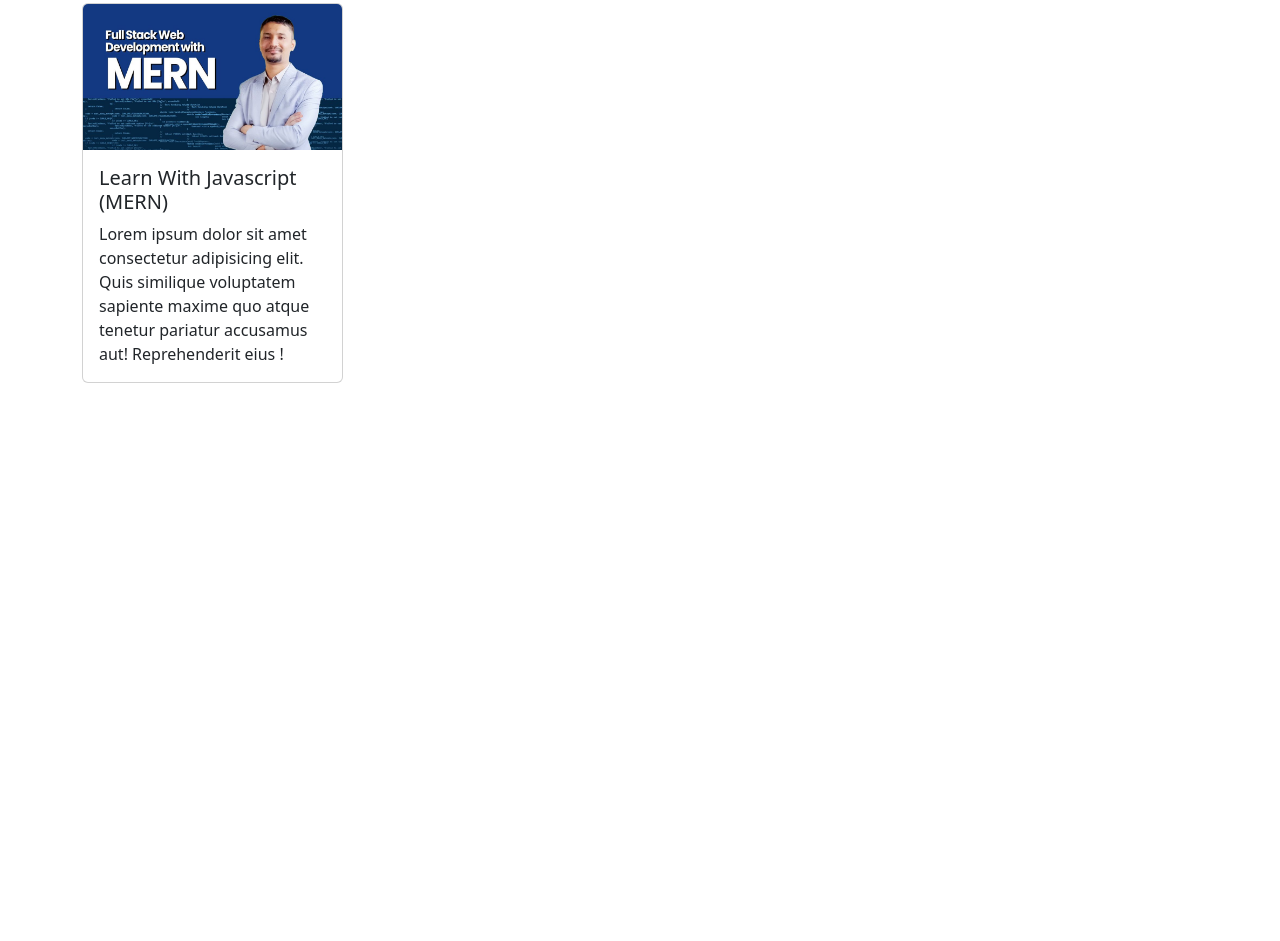
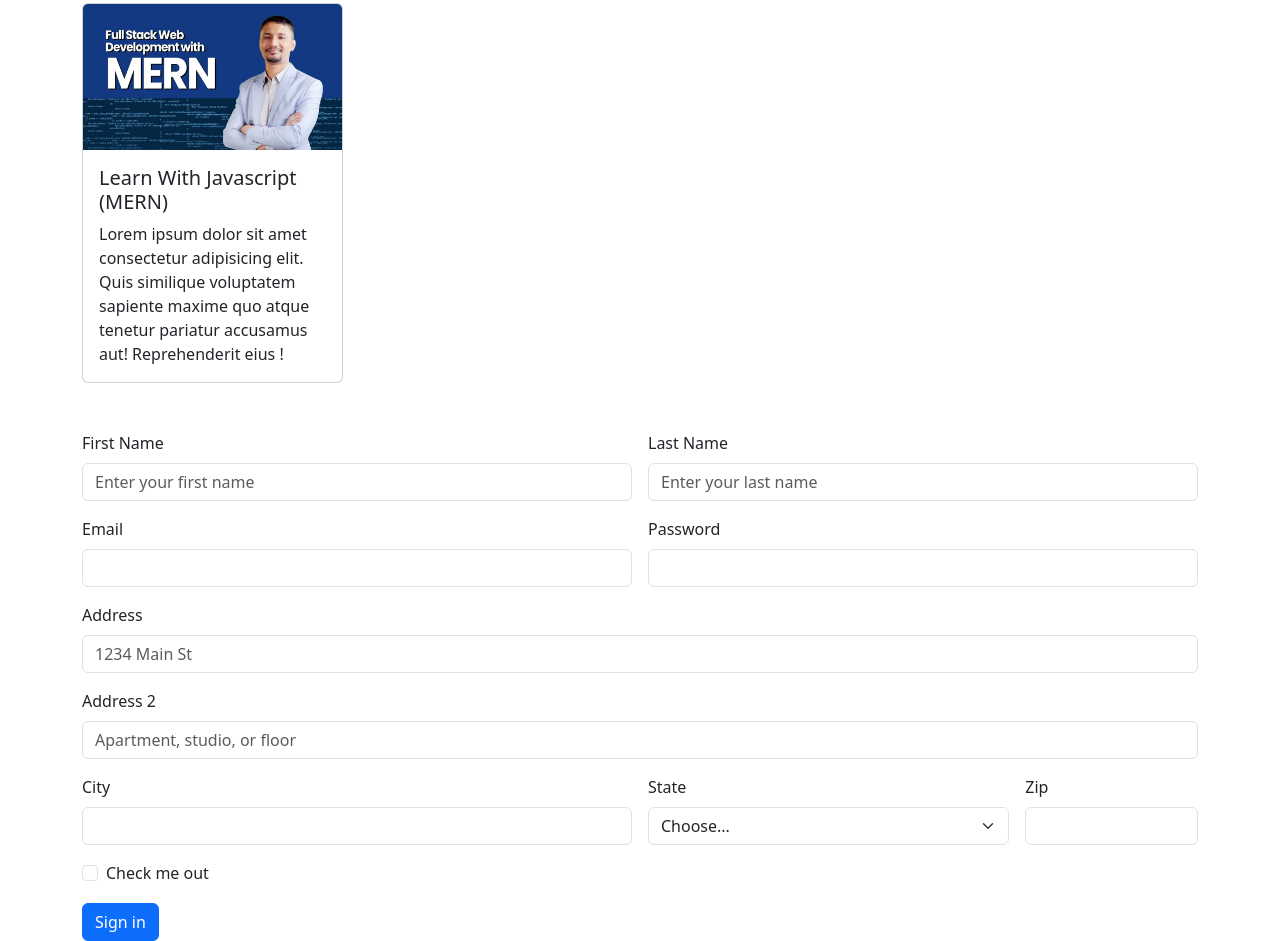
Before and after one commit to RaiyanNooryRady/assignment-module-5, a plain HTML site: page index.html in a window 1280 px wide. Shown: the part 359-1300 px from the top of the page. Before the commit the page ends 800 px from the top, so only its background shows below. Drawn offline with nearby package versions, Linux system fonts and the light colour scheme.

Commit message:
form group

```diff
--- a/index.html
+++ b/index.html
@@ -1,56 +1,38 @@
 <!DOCTYPE html>
 <html lang="en">
+
 <head>
     <meta charset="UTF-8" />
     <meta name="viewport" content="width=device-width, initial-scale=1.0" />
     <title>Assignment Module 5</title>
-    <link
-      href="https://cdn.jsdelivr.net/npm/bootstrap@5.3.3/dist/css/bootstrap.min.css"
-      rel="stylesheet"
-      integrity="sha384-QWTKZyjpPEjISv5WaRU9OFeRpok6YctnYmDr5pNlyT2bRjXh0JMhjY6hW+ALEwIH"
-      crossorigin="anonymous"
-    />
-    <link
-      rel="stylesheet"
-      href="https://cdn.jsdelivr.net/npm/bootstrap-icons@1.11.3/font/bootstrap-icons.min.css"
-    />
+    <link href="https://cdn.jsdelivr.net/npm/bootstrap@5.3.3/dist/css/bootstrap.min.css" rel="stylesheet"
+        integrity="sha384-QWTKZyjpPEjISv5WaRU9OFeRpok6YctnYmDr5pNlyT2bRjXh0JMhjY6hW+ALEwIH" crossorigin="anonymous" />
+    <link rel="stylesheet" href="https://cdn.jsdelivr.net/npm/bootstrap-icons@1.11.3/font/bootstrap-icons.min.css" />
     <link rel="stylesheet" href="style.css" />
 </head>
+
 <body>
     <header class="header-area bg-light">
         <div class="container">
             <nav class="navbar navbar-expand-lg bg-body-tertiary">
                 <div class="container-fluid">
                     <a class="navbar-brand" href="#">Navbar</a>
-            <button
-              class="navbar-toggler"
-              type="button"
-              data-bs-toggle="collapse"
-              data-bs-target="#navbarSupportedContent"
-              aria-controls="navbarSupportedContent"
-              aria-expanded="false"
-              aria-label="Toggle navigation"
-            >
+                    <button class="navbar-toggler" type="button" data-bs-toggle="collapse"
+                        data-bs-target="#navbarSupportedContent" aria-controls="navbarSupportedContent"
+                        aria-expanded="false" aria-label="Toggle navigation">
                         <span class="navbar-toggler-icon"></span>
                     </button>
                     <div class="collapse navbar-collapse" id="navbarSupportedContent">
                         <ul class="navbar-nav me-auto mb-2 mb-lg-0">
                             <li class="nav-item">
-                  <a class="nav-link active" aria-current="page" href="#"
-                    >Home</a
-                  >
+                                <a class="nav-link active" aria-current="page" href="#">Home</a>
                             </li>
                             <li class="nav-item">
                                 <a class="nav-link" href="#">Link</a>
                             </li>
                             <li class="nav-item dropdown">
-                  <a
-                    class="nav-link dropdown-toggle"
-                    href="#"
-                    role="button"
-                    data-bs-toggle="dropdown"
-                    aria-expanded="false"
-                  >
+                                <a class="nav-link dropdown-toggle" href="#" role="button" data-bs-toggle="dropdown"
+                                    aria-expanded="false">
                                     Dropdown
                                 </a>
                                 <ul class="dropdown-menu">
@@ -58,7 +40,9 @@
                                     <li>
                                         <a class="dropdown-item" href="#">Another action</a>
                                     </li>
-                    <li><hr class="dropdown-divider" /></li>
+                                    <li>
+                                        <hr class="dropdown-divider" />
+                                    </li>
                                     <li>
                                         <a class="dropdown-item" href="#">Something else here</a>
                                     </li>
@@ -69,12 +53,7 @@
                             </li>
                         </ul>
                         <form class="d-flex" role="search">
-                <input
-                  class="form-control me-2"
-                  type="search"
-                  placeholder="Search"
-                  aria-label="Search"
-                />
+                            <input class="form-control me-2" type="search" placeholder="Search" aria-label="Search" />
                             <button class="btn btn-outline-success" type="submit">
                                 Search
                             </button>
@@ -128,23 +107,81 @@
                 <div class="row">
                     <div class="col-12 col-md-4 col-lg-3">
                         <div class="card h-100">
-                        <img src="./images/mern.jpg" class="card-img-top" alt="...">
+                            <img src="./images/mern.jpg" class="card-img-top" alt="..." />
                             <div class="card-body">
                                 <h5 class="card-title">Learn With Javascript (MERN)</h5>
-                          <p class="card-text">Lorem ipsum dolor sit amet consectetur adipisicing elit. Quis similique voluptatem sapiente maxime quo atque tenetur pariatur accusamus aut! Reprehenderit eius !</p>
+                                <p class="card-text">
+                                    Lorem ipsum dolor sit amet consectetur adipisicing elit.
+                                    Quis similique voluptatem sapiente maxime quo atque tenetur
+                                    pariatur accusamus aut! Reprehenderit eius !
+                                </p>
                             </div>
                         </div>
                     </div>
                 </div>
+            </div>
+            <div class="form-area mt-5">
+                <form class="row g-3">
+                    <div class="col-6">
+                        <label for="inputFirstName" class="form-label">First Name</label>
+                        <input type="text" class="form-control" id="inputFirstName" placeholder="Enter your first name" />
+                    </div>
+                    <div class="col-6">
+                        <label for="inputLastName" class="form-label">Last Name</label>
+                        <input type="text" class="form-control" id="inputLastName" placeholder="Enter your last name" />
+                    </div>
 
+                    <div class="col-md-6">
+                        <label for="inputEmail4" class="form-label">Email</label>
+                        <input type="email" class="form-control" id="inputEmail4" />
+                    </div>
+                    <div class="col-md-6">
+                        <label for="inputPassword4" class="form-label">Password</label>
+                        <input type="password" class="form-control" id="inputPassword4" />
+                    </div>
+                    <div class="col-12">
+                        <label for="inputAddress" class="form-label">Address</label>
+                        <input type="text" class="form-control" id="inputAddress" placeholder="1234 Main St" />
+                    </div>
+                    <div class="col-12">
+                        <label for="inputAddress2" class="form-label">Address 2</label>
+                        <input type="text" class="form-control" id="inputAddress2"
+                            placeholder="Apartment, studio, or floor" />
+                    </div>
+                    <div class="col-md-6">
+                        <label for="inputCity" class="form-label">City</label>
+                        <input type="text" class="form-control" id="inputCity" />
+                    </div>
+                    <div class="col-md-4">
+                        <label for="inputState" class="form-label">State</label>
+                        <select id="inputState" class="form-select">
+                            <option selected>Choose...</option>
+                            <option>...</option>
+                        </select>
+                    </div>
+                    <div class="col-md-2">
+                        <label for="inputZip" class="form-label">Zip</label>
+                        <input type="text" class="form-control" id="inputZip" />
+                    </div>
+                    <div class="col-12">
+                        <div class="form-check">
+                            <input class="form-check-input" type="checkbox" id="gridCheck" />
+                            <label class="form-check-label" for="gridCheck">
+                                Check me out
+                            </label>
+                        </div>
+                    </div>
+                    <div class="col-12">
+                        <button type="submit" class="btn btn-primary">Sign in</button>
+                    </div>
+                </form>
             </div>
         </div>
     </main>
 
-    <script
-      src="https://cdn.jsdelivr.net/npm/bootstrap@5.3.3/dist/js/bootstrap.bundle.min.js"
+    <script src="https://cdn.jsdelivr.net/npm/bootstrap@5.3.3/dist/js/bootstrap.bundle.min.js"
         integrity="sha384-YvpcrYf0tY3lHB60NNkmXc5s9fDVZLESaAA55NDzOxhy9GkcIdslK1eN7N6jIeHz"
-      crossorigin="anonymous"
-    ></script>
+        crossorigin="anonymous"></script>
 </body>
+
 </html>
```
Lines whose indentation alone changed are shown as unchanged.
